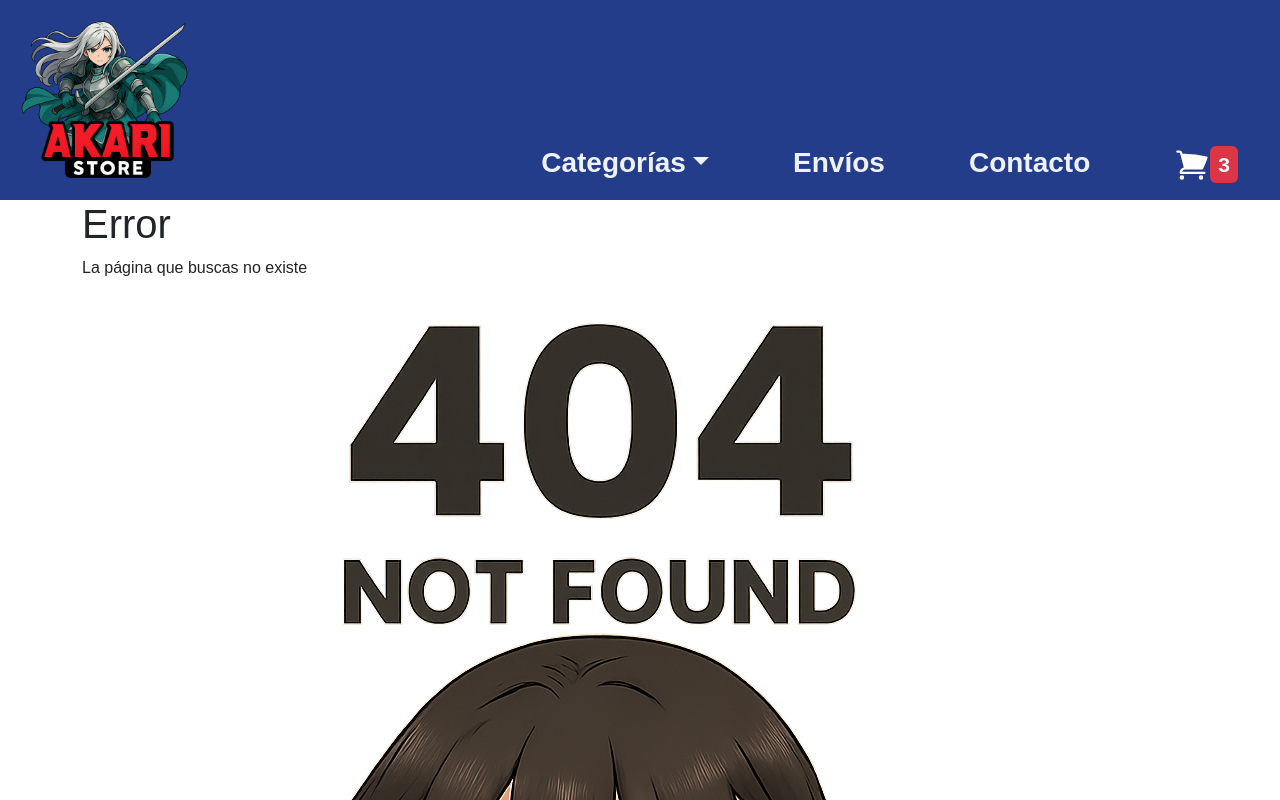
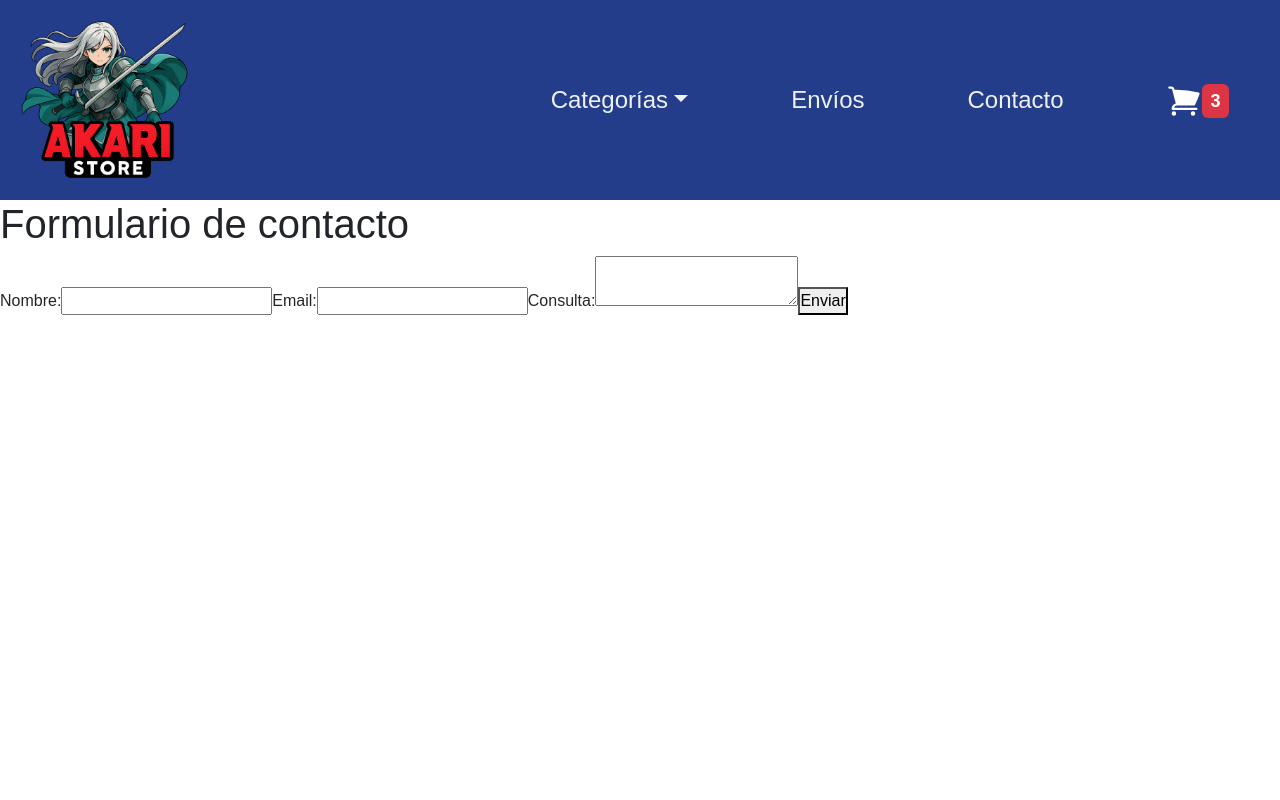
Before and after one commit to GEZ-31/CreaTuLandingZamboni, a React (Vite) app: page /contacto in a window 1280 px wide. Shown: the top 800 px of the page. Built offline with nearby package versions, Linux system fonts and the light colour scheme.

Commit message:
Agregando componentes de Envío y Contacto, estilos en general

```diff
--- a/src/App.css
+++ b/src/App.css
@@ -17,7 +17,7 @@
     display: flex;
     gap: 2rem;
     justify-content: space-around;
-    align-items: end;
+    align-items: center;
     height: 100%;
     width: 60%;
 }
@@ -29,22 +29,21 @@
 }
 .nav-link{
     color: var(--secondary-color);
-    font-weight: bold;
     text-decoration: none;
     cursor: pointer;
 }
 .item_list{
     display: flex;
     flex-wrap: wrap;
-    gap: 5rem;
+    gap: 4rem;
     justify-content: space-evenly;
-    padding: 5rem;
+    padding: 3rem;
 }
 .item_custom{
     width: 18rem;
     border: 1px solid var(--primary-color);
     border-radius: 8px;
-    box-shadow: 0 4px 8px rgba(0, 0, 0, 0.1);
+    box-shadow: 0 4px 8px var(--primary-color);
     transition: transform 0.2s;
    ;
 }
--- a/src/App.jsx
+++ b/src/App.jsx
@@ -4,6 +4,8 @@ import ItemListContainer from './componentes/ItemListContainer'
 import ItemDetailContainer from './componentes/ItemDetailContainer'
 import NavBar from './componentes/NavBar'
 import { BrowserRouter, Routes, Route } from 'react-router-dom'
+import Envios from './componentes/Envios'
+import Contacto from './componentes/Contacto'
 
 function App() {
 
@@ -16,6 +18,8 @@ function App() {
         <Route path="/" element={<ItemListContainer mensaje='Bienvenidos a Akari Store!'/>} />
         <Route path="/item/:id" element={<ItemDetailContainer/>} />
         <Route path="/category/:type" element={<ItemListContainer/>} />
+        <Route path="/envios" element={<Envios/>} />
+        <Route path="/contacto" element={<Contacto/>} />
         <Route path="*" element={<Error/>} />
       </Routes>
 
--- /dev/null
+++ b/src/componentes/Contacto.jsx
@@ -0,0 +1,24 @@
+import React from "react";
+
+const Contacto = () => {
+  return (
+    <>
+      <div>
+        <h1>Formulario de contacto</h1>
+      </div>
+      <div>
+        <form>
+          <label htmlFor="nombre">Nombre:</label>
+          <input type="text" id="nombre" name="nombre" required />
+          <label htmlFor="email">Email:</label>
+          <input type="email" id="email" name="email" required />
+          <label htmlFor="mensaje">Consulta:</label>
+          <textarea id="mensaje" name="mensaje" required></textarea>
+          <button type="submit">Enviar</button>
+        </form>
+      </div>
+    </>
+  );
+};
+
+export default Contacto;
--- /dev/null
+++ b/src/componentes/Envios.jsx
@@ -0,0 +1,13 @@
+import React from 'react'
+
+const Envios = () => {
+  return (
+    <div className="d-flex flex-column align-items-center m-4 gap-4">
+        <h1 className="text-center">Envíos</h1>
+        <p className="text-center fs-5">Los envíos se realizan a todo el país</p>
+        <img width={400} src="../mapa.jpg" alt="Mapa de envíos" />
+    </div>
+  )
+}
+
+export default Envios
--- a/src/componentes/Error.jsx
+++ b/src/componentes/Error.jsx
@@ -3,11 +3,13 @@ import { Link } from 'react-router-dom'
 
 const Error = () => {
   return (
-    <div className='container'>
+    <div className='d-flex flex-column align-items-center gap-2 m-2'>
         <h1>Error</h1>
         <p>La página que buscas no existe</p>
-        <img src="../error404.png" alt="Error 404" />
-        <Link to="/">Volver a Home</Link>
+
+        <img width={200} src="../error404.png" alt="Error 404" />
+
+        <Link className="btn btn-primary" to="/">Volver a Home</Link>
     </div>
   )
 }
--- a/src/componentes/ItemDetail.jsx
+++ b/src/componentes/ItemDetail.jsx
@@ -6,9 +6,9 @@ const ItemDetail = ({ detalle }) => {
     console.log(`Agregaste al carrito ${cantidad} unidades de ${detalle.name}`);
   };
   return (
-    <div className="d-flex flex-column align-items-center m-4 gap-4">
+    <div className="d-flex flex-column align-items-center m-2 gap-3">
       <h1 className="text-center p-4">Detalle de {detalle.name}</h1>
-      <div className="d-flex gap-4 justify-content-evenly align-items-center">
+      <div className="d-flex gap-4 justify-content-evenly align-items-start">
         <img src={detalle.img} alt={detalle.name} className="w-25 p-6 m-2 object-fit-cover"/>
         <div className="w-50 d-flex flex-column gap-4">
           <p className="fs-5">{detalle.description}</p>
--- a/src/componentes/ItemListContainer.jsx
+++ b/src/componentes/ItemListContainer.jsx
@@ -20,7 +20,7 @@ const ItemListContainer =(props)=>{
     }, [type])
     return(
         <div>
-            <h1 className="mx-auto p-4" style={{width:'fit-content', marginTop:'4rem'}}>{mensaje}{type && <span style={{textTransform:'capitalize'}}>{type}</span>}</h1>
+            <h1 className="mx-auto p-2" style={{width:'fit-content', marginTop:'2rem'}}>{mensaje}{type && <span style={{textTransform:'capitalize'}}>{type}</span>}</h1>
             <ItemList data={data}/>
         </div>
     )
--- a/src/componentes/NavBar.jsx
+++ b/src/componentes/NavBar.jsx
@@ -4,7 +4,7 @@ import { NavLink } from 'react-router-dom'
 
 const NavBar =()=>{
     return(
-        <nav className="nav-container fs-3">
+        <nav className="nav-container fs-4">
             <div className='nav-logo'>
               <NavLink  to='/'>
                 <img src={'../logo-akari-rojo.png'} alt="Logo Akari Store" width={180} />
@@ -20,8 +20,8 @@ const NavBar =()=>{
                 <NavDropdown.Divider />
                 <NavDropdown.Item as={NavLink} to='/category/peluches'>Peluches Pokemon</NavDropdown.Item>
               </NavDropdown>
-              <NavLink className="nav-link" to="/">Envíos</NavLink>
-              <NavLink className="nav-link" to="/">Contacto</NavLink>
+              <NavLink className="nav-link" to="/envios">Envíos</NavLink>
+              <NavLink className="nav-link" to="/contacto">Contacto</NavLink>
               <CartWidget/>
             </div>
         </nav>
```
Also changed, not shown: public/mapa.jpg (added).
